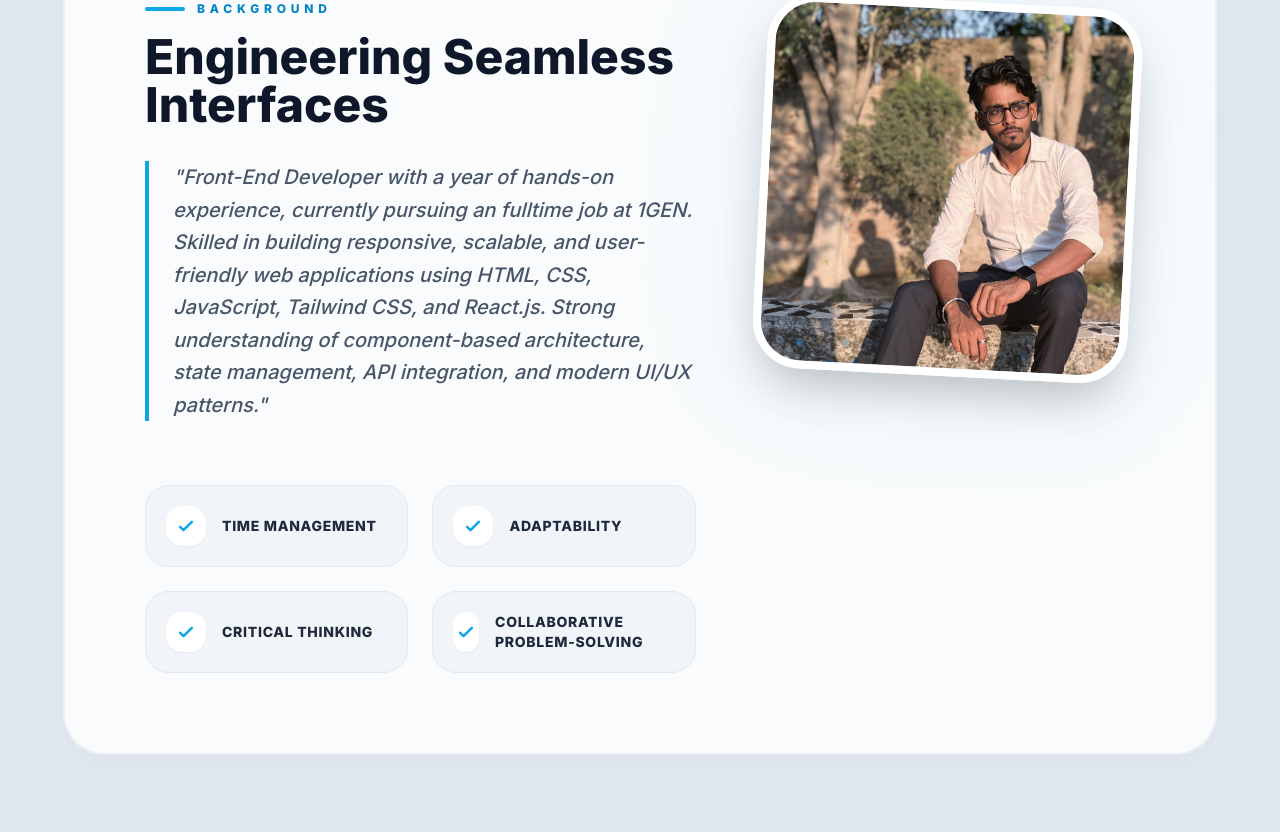
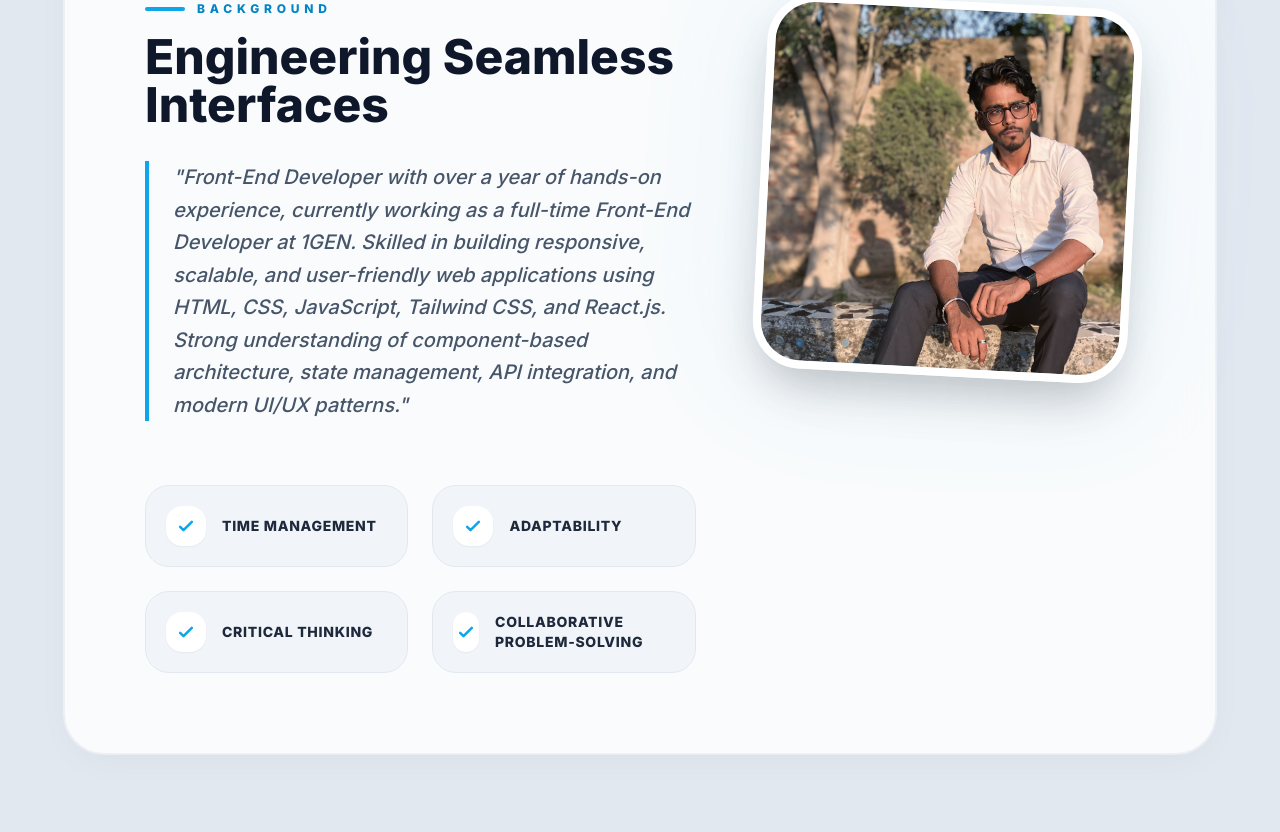
Before and after one commit to Ashwani-Singh63/Portfolio, a React (Vite) app: page / in a window 1280 px wide. Shown: the part 1008-1840 px from the top of the page. Built offline with nearby package versions, Linux system fonts and the light colour scheme.

Commit message:
Update index.ts

```diff
--- a/src/constants/index.ts
+++ b/src/constants/index.ts
@@ -7,7 +7,7 @@ export const PERSONAL_INFO = {
   email: "ashwanisingh638796@gmail.com",
   phone: "+91 6387964069",
   linkedin: "https://www.linkedin.com/in/ashwani-singh-b32a67267",
-  summary: "Front-End Developer with a year of hands-on experience, currently pursuing an fulltime job at 1GEN. Skilled in building responsive, scalable, and user-friendly web applications using HTML, CSS, JavaScript, Tailwind CSS, and React.js. Strong understanding of component-based architecture, state management, API integration, and modern UI/UX patterns.",
+  summary: "Front-End Developer with over a year of hands-on experience, currently working as a full-time Front-End Developer at 1GEN. Skilled in building responsive, scalable, and user-friendly web applications using HTML, CSS, JavaScript, Tailwind CSS, and React.js. Strong understanding of component-based architecture, state management, API integration, and modern UI/UX patterns.",
 };
 
 export const SKILLS: SkillGroup[] = [
@@ -28,8 +28,19 @@ export const SKILLS: SkillGroup[] = [
 export const EXPERIENCES: Experience[] = [
   {
     company: "1GEN",
-    role: "AI Engineer specialised in Front-End Developer ",
-    period: "Jan 2025 - Present",
+    role: "Front-End Developer",
+    period: "Jan 2026 - Present",
+    description: [
+      "Leading the development of new feature modules for the core product suite.",
+      "Optimizing existing codebase for performance and maintainability.",
+      "Collaborating with cross-functional teams to define project requirements and timelines."
+    ],
+    projects: []
+  },
+  {
+    company: "1GEN",
+    role: "Front-End Developer Intern",
+    period: "Jan 2025 - Dec 2025",
     description: [
       "Contributed to the development of scalable front-end systems across multiple internal projects.",
       "Worked closely with the design, product, and backend teams to deliver responsive and optimized UI.",
```
